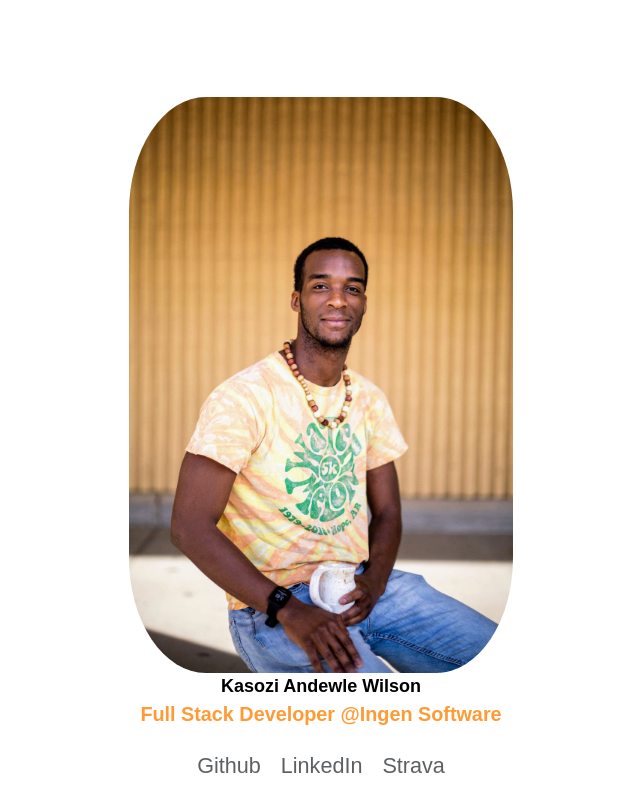
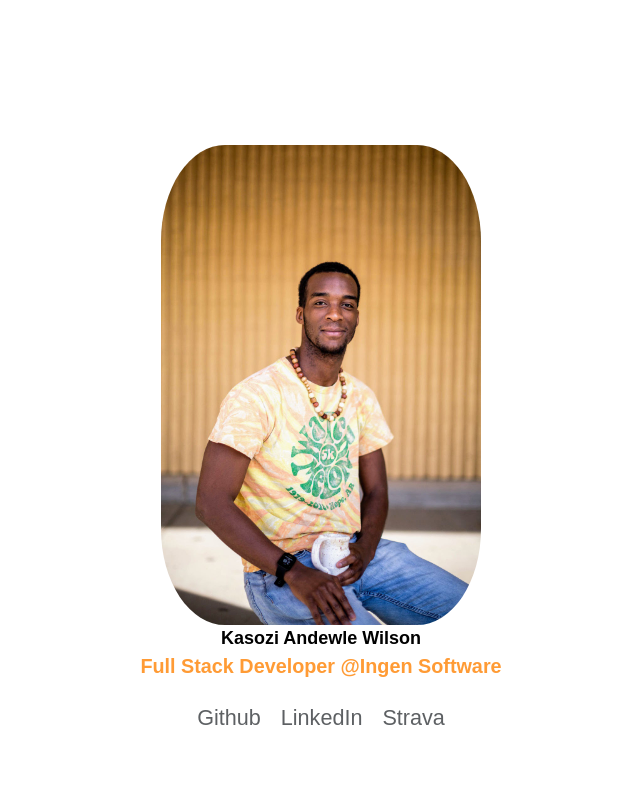
Before and after one commit to kwilson05/kwilson05.github.io, a Jekyll site: the page built from index.html, in a window 1280 px wide. Shown: the top 812 px of the page, without its empty margins (319-959 px from the left). Built offline with Jekyll 4.4.1, drawn with Linux system fonts in a browser that asks for light colours; some web fonts are replaced.

Commit message:
correct image dimensions for medium size devices

```diff
--- a/_sass/_image.scss
+++ b/_sass/_image.scss
@@ -1,9 +1,9 @@
 .img-rounded{
   border-radius: 20%;
-  width: 30%;
+  width: 25%;
 
    @include max-width-limit(medium-device){
-    width: 32%;
+    width: 27%;
   }
 
   @include max-width-limit(small-device){
--- a/index.html
+++ b/index.html
@@ -4,7 +4,7 @@ layout: home
 <main class="main">
 
 
-    <div style="height:100%" class="flex-column-center" >
+    <div style="height: 100%;" class="flex-column-center" >
         <img src="{{ site.author.thumb | prepend: '/images/'}}" alt="author thumb" class="img-rounded">
         <label style="font-size:18px; font-weight: bold;">Kasozi Andewle Wilson</label>
         <p style="color:#ff9b35; font-weight:bold;"> Full Stack Developer @Ingen Software</p>
```
